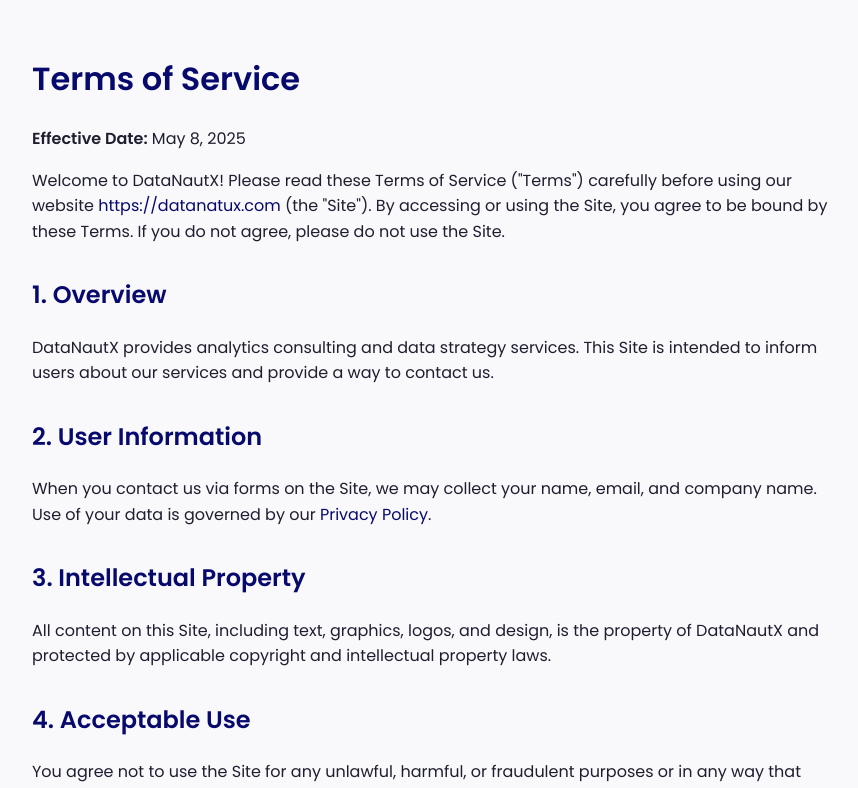
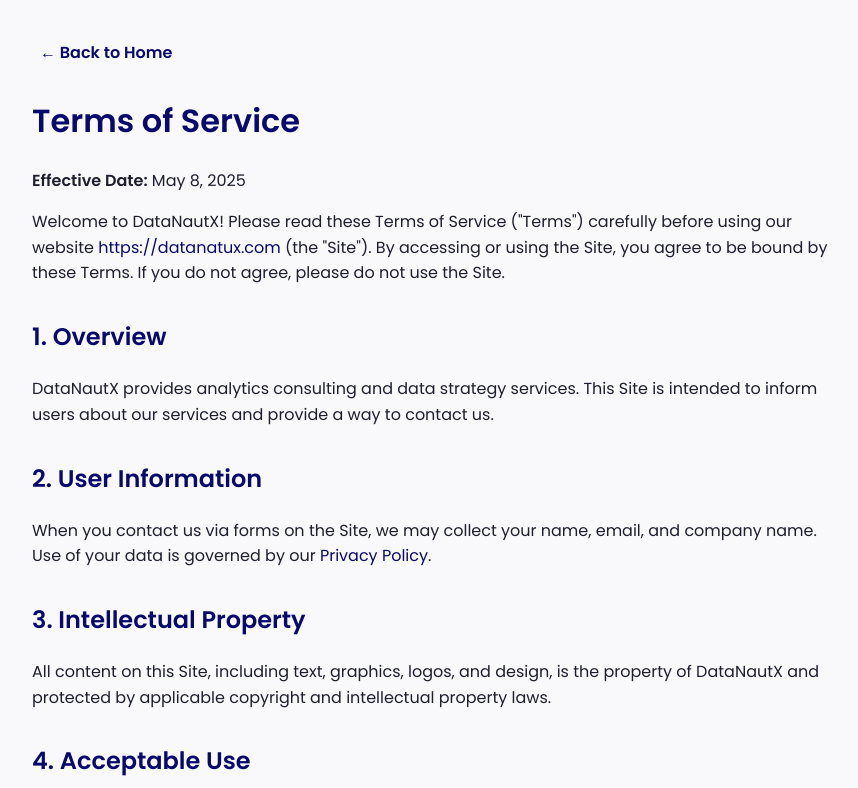
Before and after one commit to aronishchal/datanautx-site, a plain HTML site: page terms.html in a window 1280 px wide. Shown: the top 788 px of the page, without its empty margins (208-1066 px from the left). Drawn offline with Linux system fonts and the light colour scheme.

Commit message:
Adding back buttons

```diff
--- a/terms.html
+++ b/terms.html
@@ -48,6 +48,11 @@
 </head>
 <body>
   <div class="container">
+    <div style="padding: 0.5rem;">
+      <a href="index.html" style="text-decoration: none; color: #070a6c; font-weight: 600;">
+        ← Back to Home
+      </a>
+    </div>
     <h1>Terms of Service</h1>
     <p><strong>Effective Date:</strong> May 8, 2025</p>
 
```
Also changed, not shown: privacy-policy.html (+5 -0 lines).
